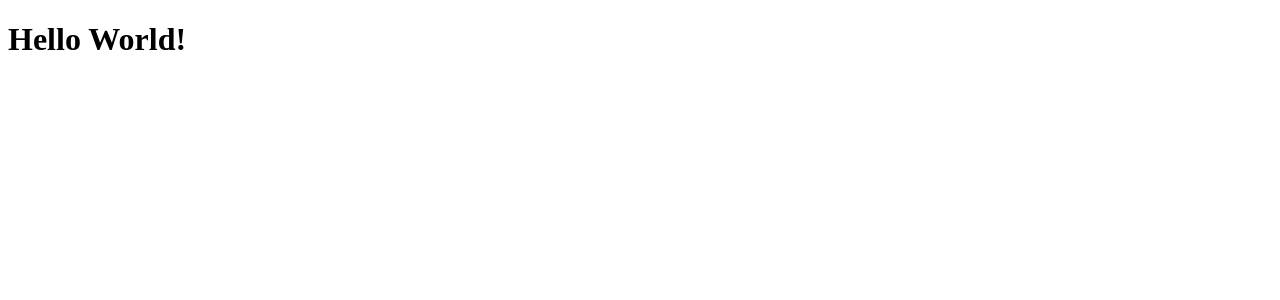
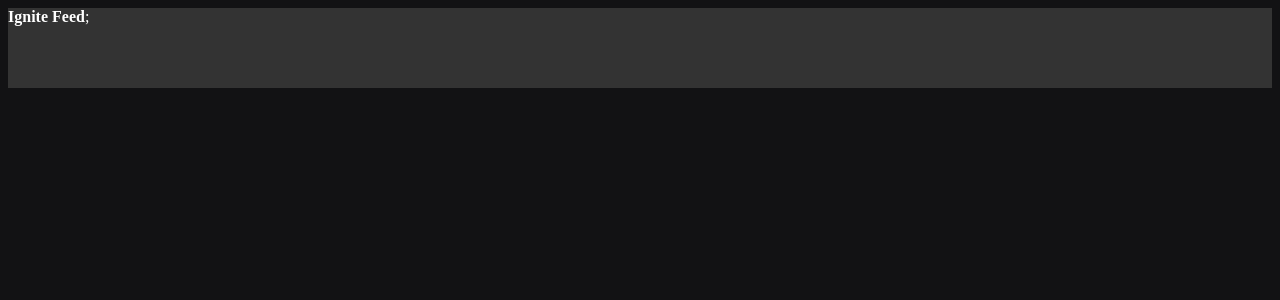
Before and after one commit to SenhorBiscoito/fundamentos-reactjs, a React (Vite) app: page / in a window 1280 px wide. Shown: the top 300 px of the page. Built offline with nearby package versions, Linux system fonts and the light colour scheme.

Commit message:
feat: using css modules

```diff
--- a/src/App.tsx
+++ b/src/App.tsx
@@ -1,7 +1,10 @@
-import { useState } from "react";
+import { Header } from "./components/Header";
+import "./styles.css";
 
-function App() {
-  return <h1>Hello World!</h1>;
+export function App() {
+  return (
+    <>
+      <Header></Header>
+    </>
+  );
 }
-
-export default App;
--- /dev/null
+++ b/src/components/Header.module.css
@@ -0,0 +1,4 @@
+.header {
+  background: #333;
+  height: 80px;
+}
--- /dev/null
+++ b/src/components/Header.tsx
@@ -0,0 +1,11 @@
+import styles from "./Header.module.css";
+
+export function Header() {
+  return (
+    <>
+      <header className={styles.header}>
+        <strong>Ignite Feed</strong>;
+      </header>
+    </>
+  );
+}
--- /dev/null
+++ b/src/styles.css
@@ -0,0 +1,4 @@
+body {
+  background: #121214;
+  color: #fff;
+}
```
Also changed, not shown: src/main.tsx (+5 -5 lines).
